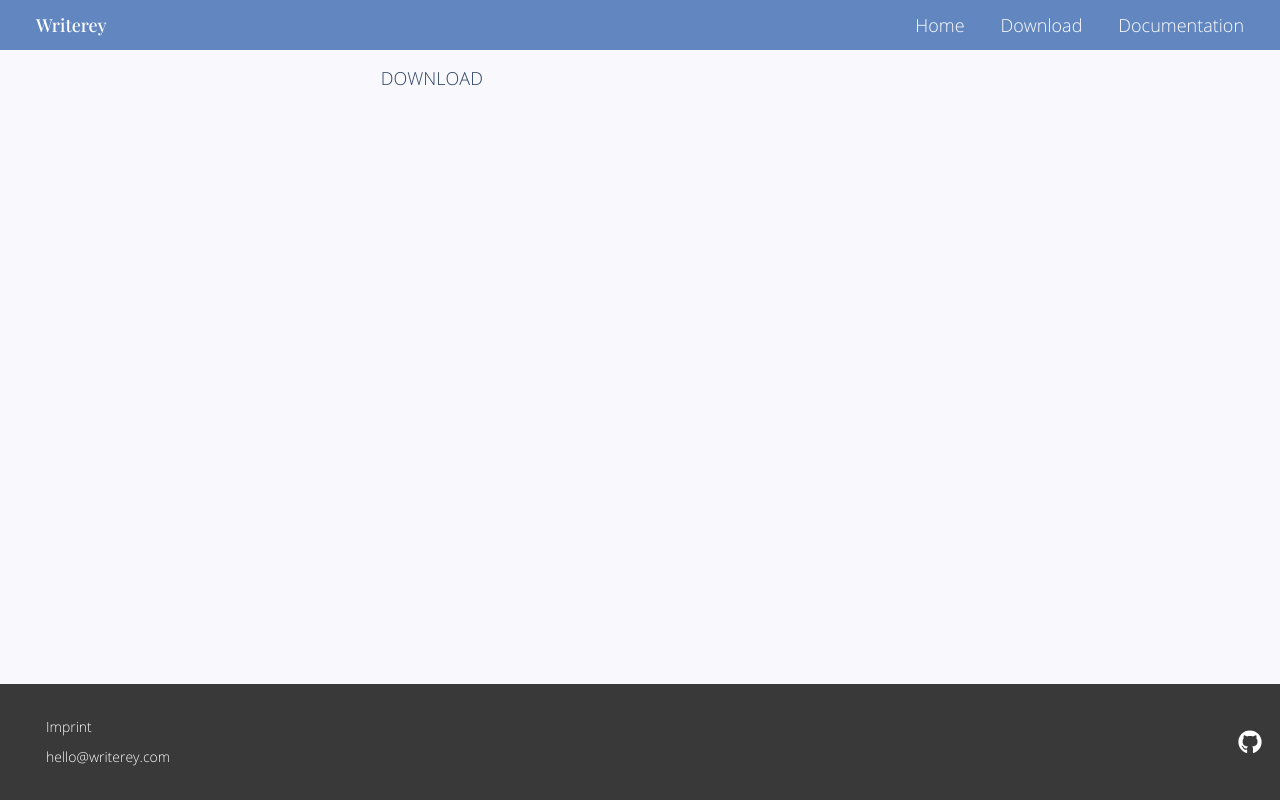
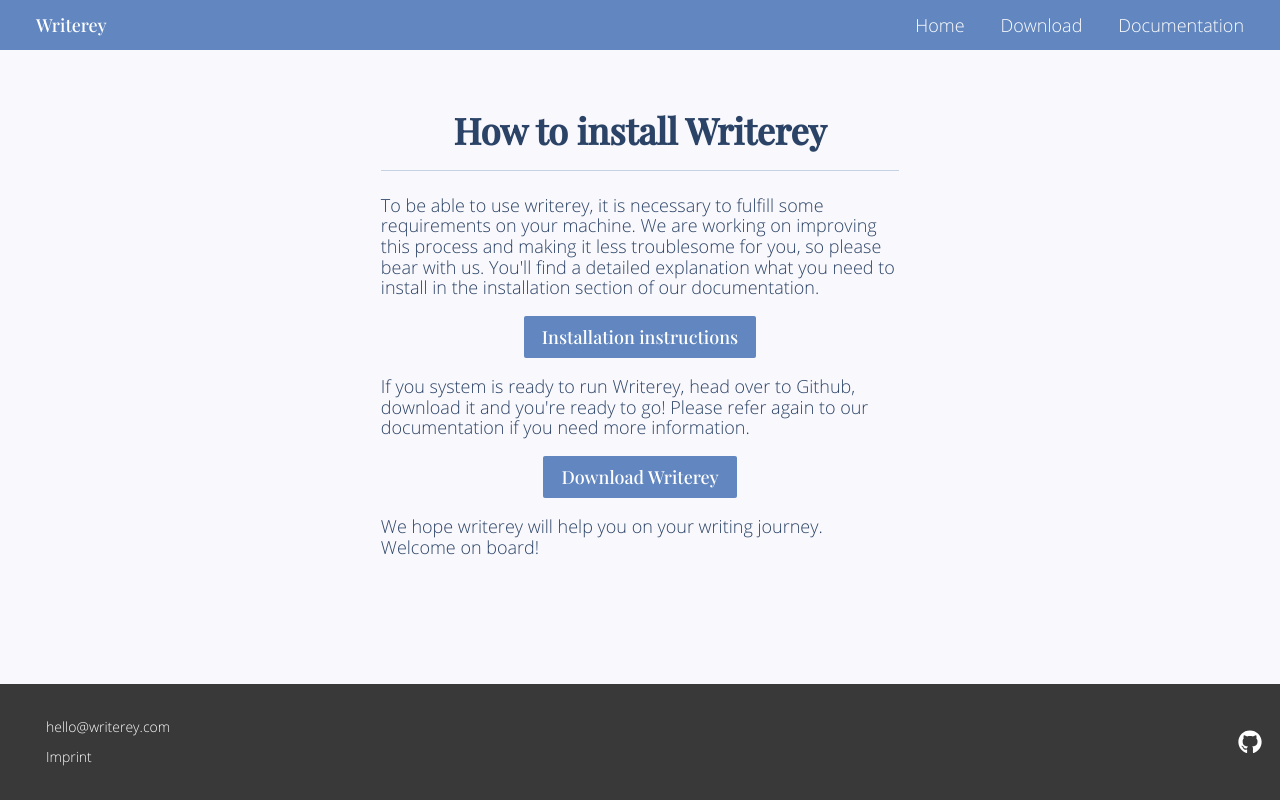
Before and after one commit to s-blu/writerey-pages, a Vue app in the folder homepage/: page /download in a window 1280 px wide. Built offline with nearby package versions, Linux system fonts and the light colour scheme.

Commit message:
feat(homepage): implement download site

```diff
--- a/homepage/src/components/download.vue
+++ b/homepage/src/components/download.vue
@@ -1,6 +1,17 @@
 <template>
   <div>
-    DOWNLOAD
+    <h1>{{ $t("get-writerey.title") }}</h1>
+    <p>{{ $t("get-writerey.requirements") }}</p>
+    <div class="button-wrap">
+      <a :href="$t('get-writerey.doc.link')" class="pure-button" target="_blank">{{ $t("get-writerey.doc.label") }}</a>
+    </div>
+    <p>{{ $t("get-writerey.download.text") }}</p>
+    <div class="button-wrap">
+      <a :href="$t('get-writerey.download.link')" class="pure-button" target="_blank">{{
+        $t("get-writerey.download.label")
+      }}</a>
+    </div>
+    <p>{{ $t("get-writerey.welcome") }}</p>
   </div>
 </template>
 
--- a/homepage/src/components/footer.vue
+++ b/homepage/src/components/footer.vue
@@ -1,8 +1,8 @@
 <template>
   <div class="footer">
     <div class="contact">
+      <a class="email-link" :href="'mailto:' + email">{{ email }}</a>
       <router-link to="/imprint">{{ $t("footer.imprint") }}</router-link>
-      <a class="email-link" :href="'mailto:' + email">{{ email }}</a>
     </div>
 
     <a :href="repoLink" target="_blank">
@@ -51,6 +51,6 @@
 }
 .email-link {
   display: block;
-  margin-top: 1em;
+  margin-bottom: 1em;
 }
 </style>
--- a/homepage/src/i18n/en.json
+++ b/homepage/src/i18n/en.json
@@ -1,8 +1,7 @@
 {
   "title": "Writerey",
   "links": {
-    "documentation": "https://docs.writerey.com",
-    "download": "https://github.com/s-blu/writerey/releases/latest"
+    "documentation": "https://docs.writerey.com/"
   },
   "navbar": {
     "documentation": "Documentation",
@@ -56,5 +55,19 @@
   "footer": {
     "imprint": "Imprint",
     "email": "hello@writerey.com"
+  },
+  "get-writerey": {
+    "title": "How to install Writerey",
+    "requirements": "To be able to use writerey, it is necessary to fulfill some requirements on your machine. We are working on improving this process and making it less troublesome for you, so please bear with us. You'll find a detailed explanation what you need to install in the installation section of our documentation.",
+    "welcome": "We hope writerey will help you on your writing journey. Welcome on board!",
+    "doc": {
+      "link": "https://docs.writerey.com/en/installation/",
+      "label": "Installation instructions"
+    },
+    "download": {
+      "text": "If you system is ready to run Writerey, head over to Github, download it and you're ready to go! Please refer again to our documentation if you need more information.",
+      "link": "https://github.com/s-blu/writerey/releases/latest",
+      "label": "Download Writerey"
+    }
   }
 }
```
